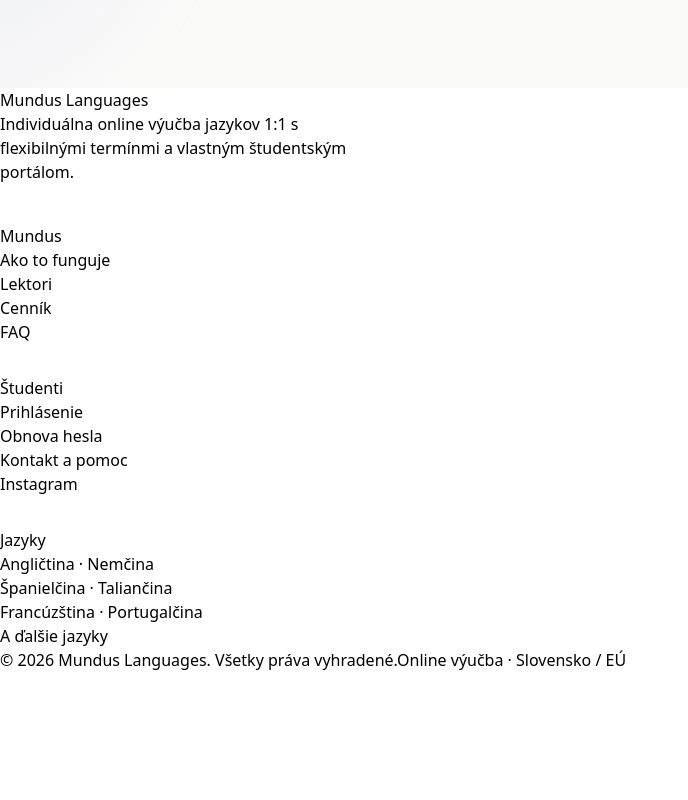
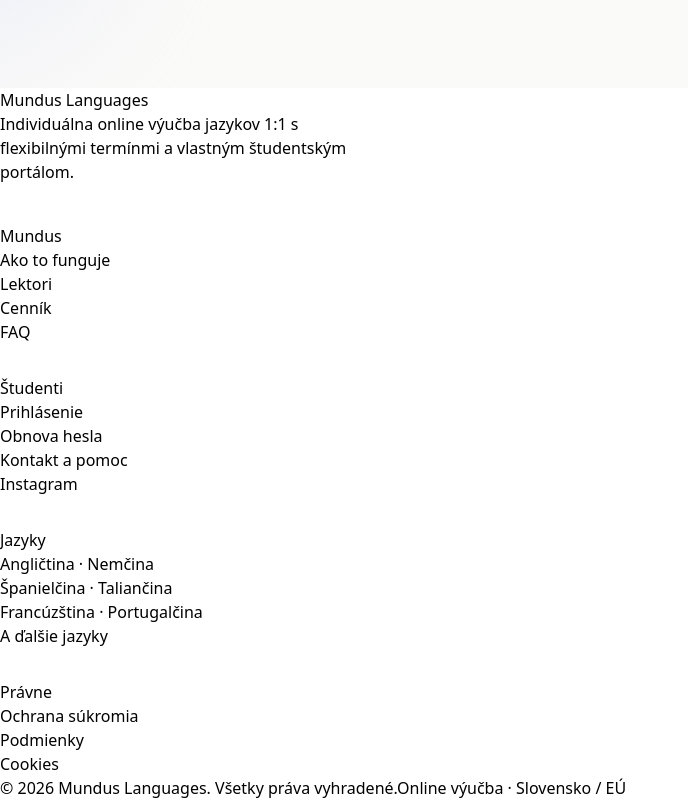
Before and after one commit to 505hits/mundus, a Next.js app: page /prices in a window 1280 px wide. Shown: the part 3804-4604 px from the top of the page, without its empty margins (0-688 px from the left). Before the commit the page ends 4476 px from the top, so only its background shows below. Built offline with nearby package versions, Linux system fonts and the light colour scheme; no server answers.

Commit message:
Add real legal navigation to public footer

```diff
--- a/src/components/Footer.tsx
+++ b/src/components/Footer.tsx
@@ -35,6 +35,14 @@ export default function Footer() {
         { href: "/#languages", label: sk ? "A ďalšie jazyky" : "And more languages" },
       ],
     },
+    {
+      title: sk ? "Právne" : "Legal",
+      links: [
+        { href: "/privacy", label: sk ? "Ochrana súkromia" : "Privacy" },
+        { href: "/terms", label: sk ? "Podmienky" : "Terms" },
+        { href: "/cookies", label: "Cookies" },
+      ],
+    },
   ];
 
   return <footer className="footer bg-white">
@@ -46,7 +54,7 @@ export default function Footer() {
             {sk ? "Individuálna online výučba jazykov 1:1 s flexibilnými termínmi a vlastným študentským portálom." : "Individual 1:1 online language lessons with flexible scheduling and your own student portal."}
           </p>
         </div>
-        <div className="grid gap-8 sm:grid-cols-3">
+        <div className="grid gap-8 sm:grid-cols-2 lg:grid-cols-4">
           {groups.map(group => <nav key={group.title} aria-label={group.title}>
             <p className="footer-title">{group.title}</p>
             <ul className="footer-links">
```
